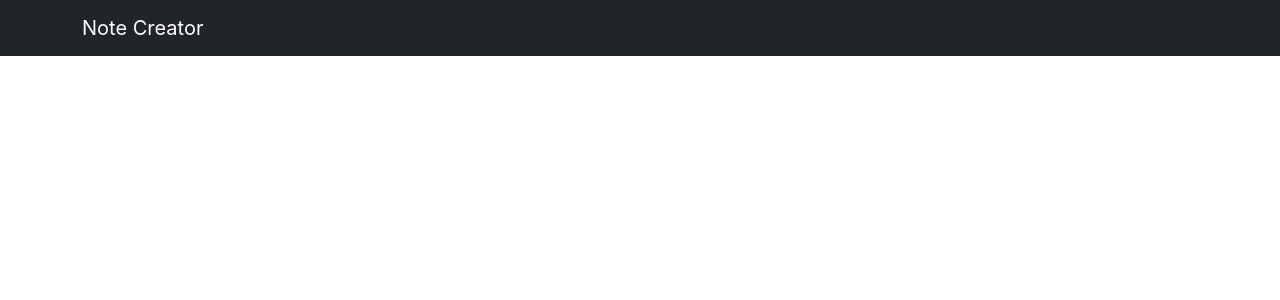
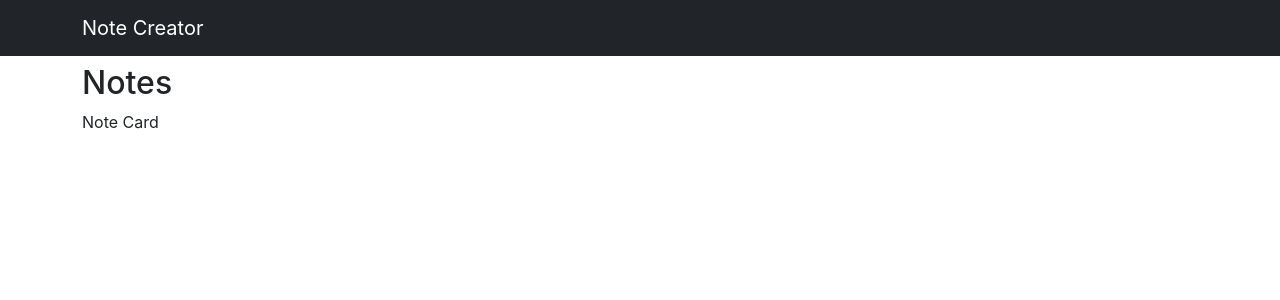
Before and after one commit to Michael-Hutchinson/notes-creator, a React (Create React App) app: page / in a window 1280 px wide. Shown: the top 300 px of the page. Built offline with nearby package versions, Linux system fonts and the light colour scheme.

Commit message:
import list of notes into app and render this on page

```diff
--- a/src/App.tsx
+++ b/src/App.tsx
@@ -2,6 +2,8 @@ import React, { useState } from 'react';
 import './App.css';
 import { Note } from './models/note.model';
 import Header from './components/Header';
+import NotesList from './components/NotesList';
+import { Container, Row, Col } from 'react-bootstrap';
 
 function App() {
   const [notes, setNotes] = useState<Note[]>([
@@ -14,9 +16,16 @@ function App() {
     },
   ]);
   return (
-    <div className="App">
+    <>
       <Header />
-    </div>
+      <Container className="mt-5">
+        <Row>
+          <Col>
+            <NotesList notes={notes} />
+          </Col>
+        </Row>
+      </Container>
+    </>
   );
 }
 
```
